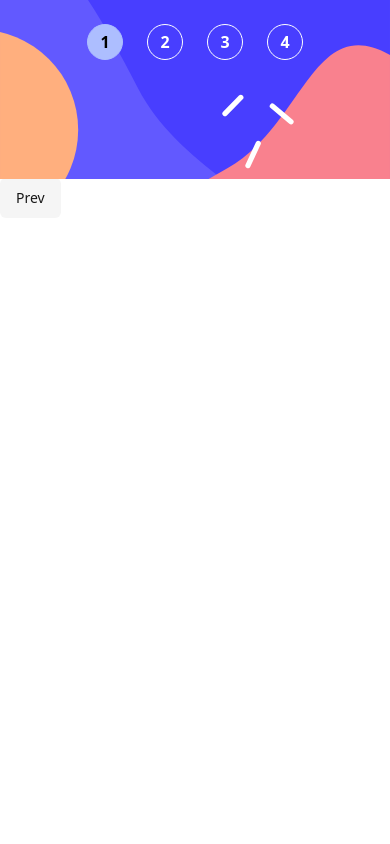
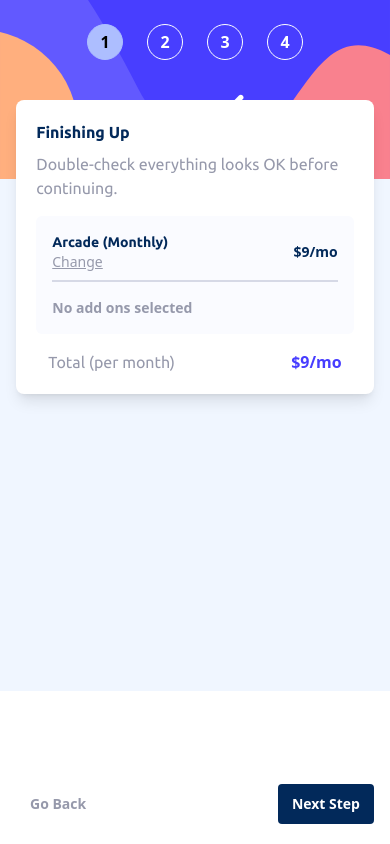
Before and after one commit to Matteonegridev/MultiStep-form, a React (Vite) app: page /summary in a window 390 px wide. Built offline with nearby package versions, Linux system fonts and the light colour scheme; what fluid-tailwind would draw is missing.

Commit message:
completed mobile summary page

```diff
--- a/src/components/routes/Summary.tsx
+++ b/src/components/routes/Summary.tsx
@@ -75,30 +75,64 @@ function Summary() {
         <SvgComp alt="mobile sidebar" src={mobileSideBar} width={500} />
       </div>
 
-      <form onSubmit={form.handleSubmit(onSubmit)}>
-        <div className="overflow-auto rounded-md bg-gray-100 p-4 text-sm text-gray-800">
+      <form
+        onSubmit={form.handleSubmit(onSubmit)}
+        className="h-[70dvh] bg-magnolia"
+      >
+        <div className="relative z-10 m-auto mt-16 w-11/12 space-y-4 rounded-lg bg-white px-5 py-5 shadow-lg">
+          <div className="w-4/5">
+            <h1 className="pb-2 font-UbuntuBold text-primary ~text-2xl/4xl">
+              Finishing Up
+            </h1>
+            <p className="w-[35ch] font-UbuntuRegular text-coolGray">
+              Double-check everything looks OK before continuing.
+            </p>
+          </div>
+          <div className="overflow-auto rounded-md bg-alabaster p-4 text-sm text-gray-800">
             <>
               {/* PLAN AND ADDONS SECTION*/}
               <div className="flex items-center justify-between border-b-2 border-lightGray pb-2">
-              <p className="font-bold text-primary">
+                <div>
+                  <p className="~text-xs/ font-UbuntuBold text-primary">
                     {fullData.plan.type} <span>(Monthly)</span>
                   </p>
+
+                  <button
+                    className="text-coolGray underline"
+                    onClick={(e) => {
+                      e.preventDefault();
+                      setCurrentStep((prev) => prev - 2);
+                      navigate("/plan");
+                    }}
+                  >
+                    Change
+                  </button>
+                </div>
                 <p className="font-bold text-primary">{plansInfo}</p>
               </div>
+              <div className="flex flex-col gap-4 pt-4">
                 {fullData.addons.items && fullData.addons.items.length > 0 ? (
                   addonsInfo?.map((items, i) => (
-                <div key={i} className="flex justify-between pt-2">
-                  <p className="font-semibold text-coolGray">{items.type}</p>
-                  <p>{items.price}</p>
+                    <div key={i} className="flex items-center justify-between">
+                      <p className="font-UbuntuRegular text-coolGray ~text-xs/base">
+                        {items.type}
+                      </p>
+                      <p className="font-UbuntuMedium text-secondary ~text-xs/base">
+                        {items.price}
+                      </p>
                     </div>
                   ))
                 ) : (
-              <p className="font-semibold text-coolGray">No add ons selected</p>
+                  <p className="font-semibold text-coolGray">
+                    No add ons selected
+                  </p>
                 )}
+              </div>
             </>
+          </div>
           {/* TOTAL */}
-          <div className="flex items-center justify-between">
-            <p className="font-semibold text-coolGray">
+          <div className="flex items-center justify-between px-3">
+            <p className="font-UbuntuRegular text-coolGray ~text-xs/base">
               Total ({isMonthly ? "per month" : "per year"})
             </p>
             <p className="font-bold text-secondary">
@@ -107,15 +141,22 @@ function Summary() {
             </p>
           </div>
         </div>
-        <Button type="submit">Submit</Button>
-        <div>
+        <div className="absolute bottom-5 right-4">
           <Button
-            variant="secondary"
+            className="rounded-sm bg-primary px-[1em] py-[.5em] font-semibold text-white"
+            type="submit"
+          >
+            Next Step
+          </Button>
+        </div>
+        <div className="absolute bottom-5 left-4">
+          <Button
+            className="rounded-sm bg-transparent px-[1em] py-[.5em] font-semibold text-coolGray"
             onClick={(e) => {
-              prevPage(setCurrentStep, "/addons", navigate, e);
+              prevPage(setCurrentStep, "/plan", navigate, e);
             }}
           >
-            Prev
+            Go Back
           </Button>
         </div>
       </form>
```
Lines whose indentation alone changed are shown as unchanged.
